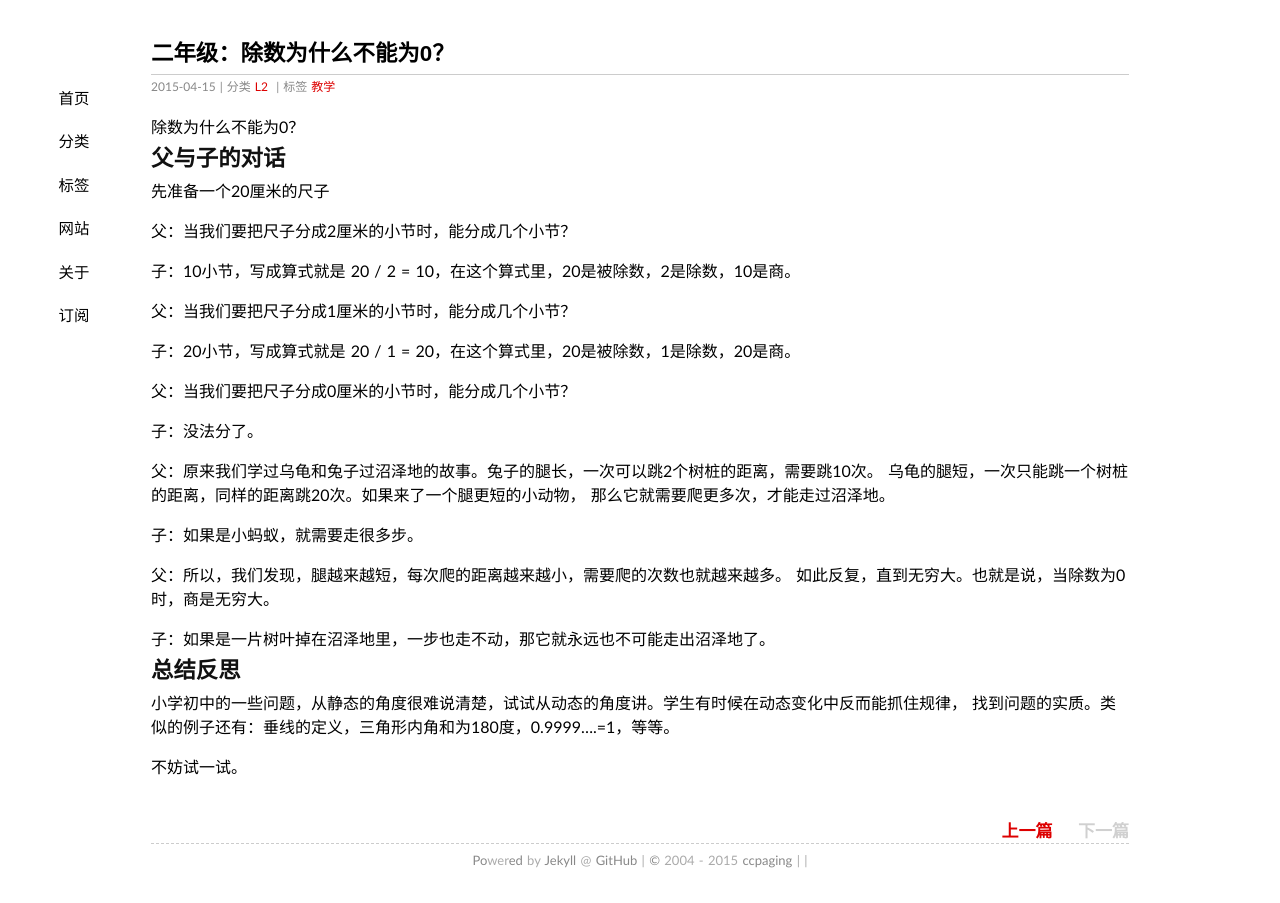
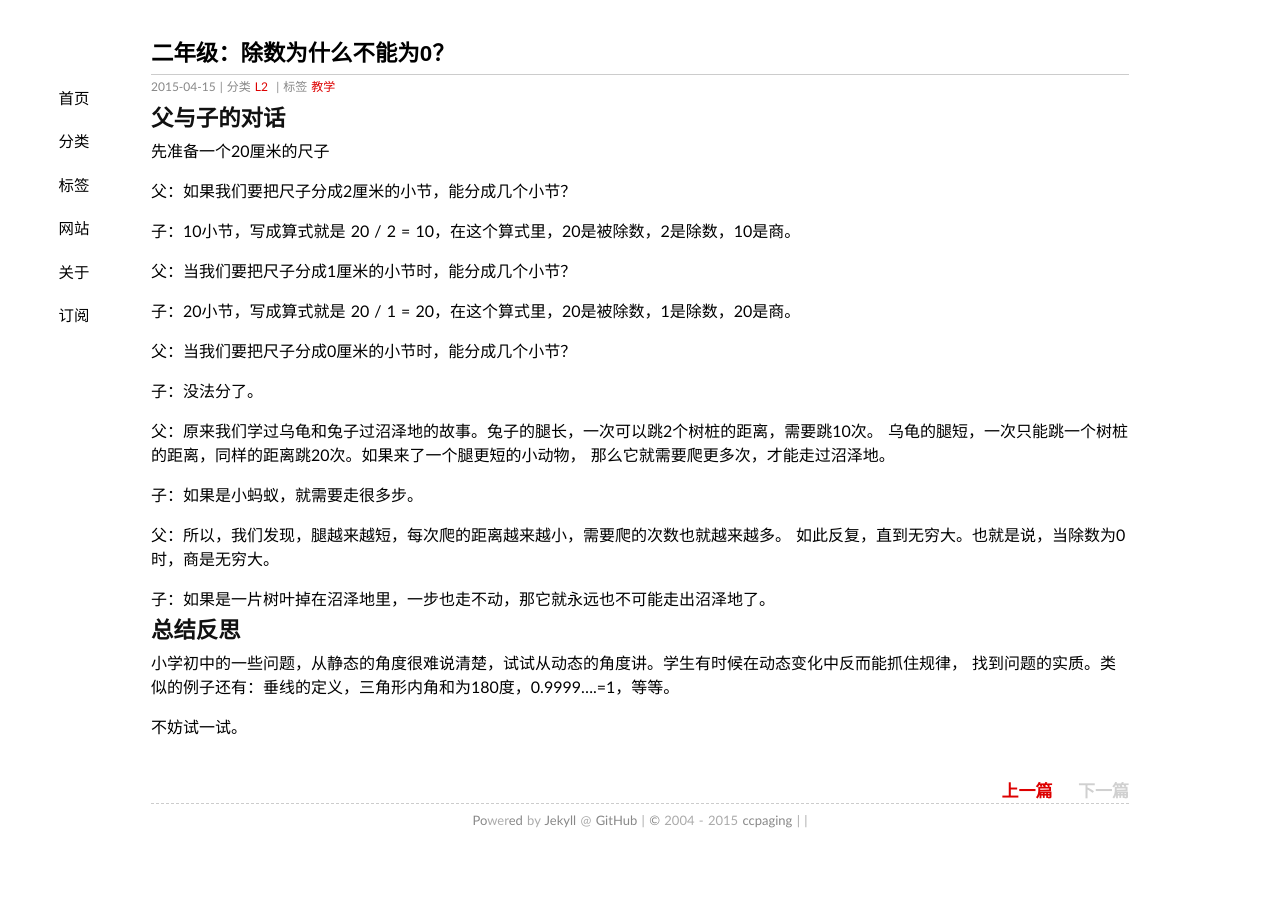
Before and after one commit to ccpaging/ccpaging.github.io, a Jekyll site: the page built from _posts/2015-04-15-L1-divided-by-zero.md, in a window 1280 px wide. Built offline with Jekyll 4.4.1, drawn with Linux system fonts in a browser that asks for light colours; comment, search, counter and statistics services are not loaded.

Commit message:
New post

```diff
--- a/_posts/2015-04-15-L1-divided-by-zero.md
+++ b/_posts/2015-04-15-L1-divided-by-zero.md
@@ -7,13 +7,11 @@ tags: 教学
 mathjax: false
 ---
 
-除数为什么不能为0？
-
 ## 父与子的对话
 
 先准备一个20厘米的尺子
 
-父：当我们要把尺子分成2厘米的小节时，能分成几个小节？
+父：如果我们要把尺子分成2厘米的小节，能分成几个小节？
 
 子：10小节，写成算式就是 20 / 2 = 10，在这个算式里，20是被除数，2是除数，10是商。
 
```
